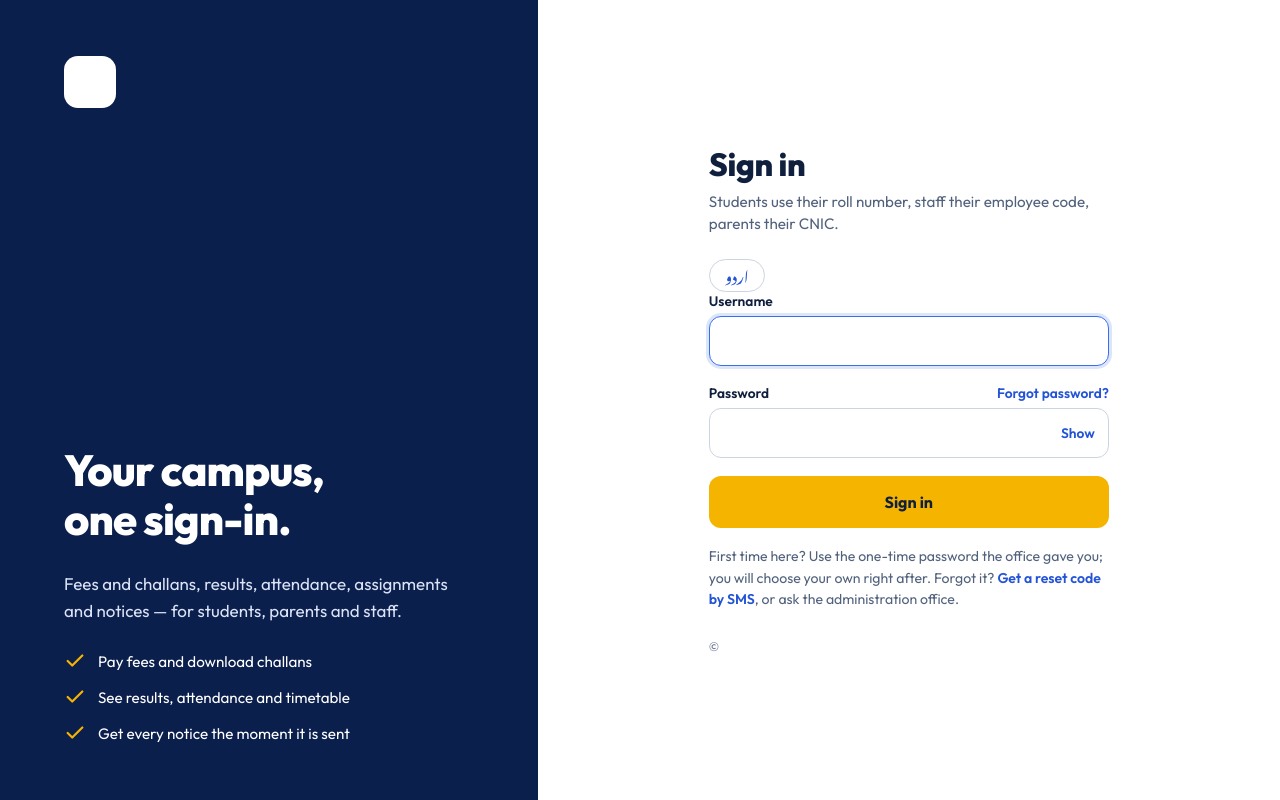
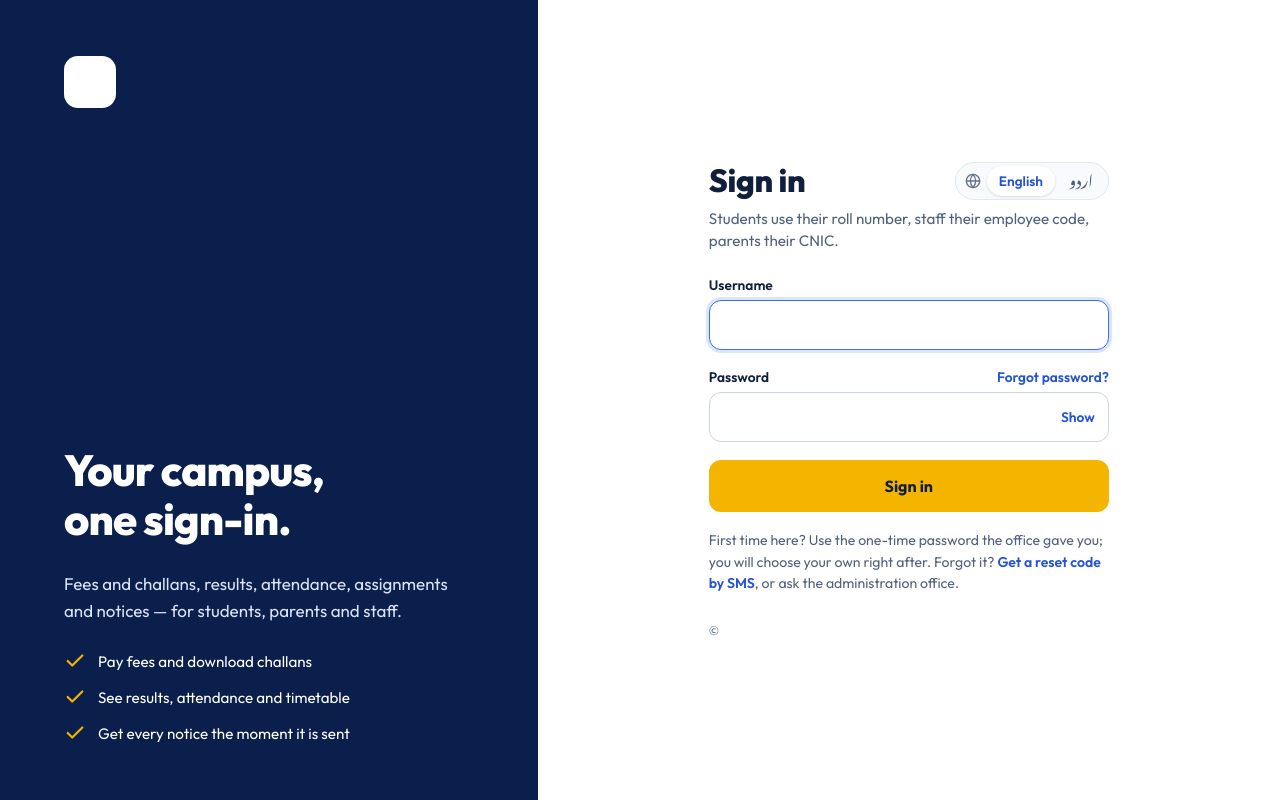
Before and after one commit to Muddassir-Farooq-official/vist_lms, a Python web app: template templates/login.html in a window 1280 px wide. Run offline with Jinja, Linux system fonts and the light colour scheme; the template is opened without the code that fills it, so the values that code supplies are empty.

Commit message:
Sign-in page: a clean English | اردو switch beside the heading
Both options are visible with the current one highlighted, instead of a lone
pill floating above the username box.

Co-Authored-By: Claude Opus 5.5 <noreply@anthropic.com>
Claude-Session: https://claude.ai/code/session_01JEbmfTLBAwQpSHQP7Phu3w

```diff
--- a/static/css/i18n.css
+++ b/static/css/i18n.css
@@ -20,3 +20,21 @@ html:not([lang="ur"]) .lang-toggle { font-family: "Noto Nastaliq Urdu", system-u
 html[lang="ur"] .bottom-link span { font-size: .64rem; line-height: 1.7; overflow: visible; padding-bottom: 2px; }
 html[lang="ur"] .content-subtitle { line-height: 1.9; }
 .lang-toggle { white-space: nowrap; min-width: 56px; flex: none; }
+
+/* ---- sign-in page: "English | اردو" switch beside the heading ---- */
+.signin-card-top { display: flex; align-items: center; justify-content: space-between; gap: 12px; margin-bottom: 8px; }
+.signin-card-top h1 { margin: 0; }
+.lang-switch { display: inline-flex; align-items: center; gap: 2px; padding: 3px; flex: none;
+  border: 1px solid var(--border, #dfe4ef); border-radius: 999px; background: var(--surface-alt, #f4f6fb); }
+.lang-switch-icon { color: var(--text-muted, #64748b); margin: 0 4px 0 6px; flex: none; }
+.lang-switch button { border: 0; background: transparent; color: var(--text-secondary, #475569); cursor: pointer; border-radius: 999px;
+  padding: 0 12px; height: 30px; font: inherit; font-size: .85rem; font-weight: 600; white-space: nowrap; transition: background .15s, color .15s, box-shadow .15s; }
+.lang-switch button[lang="en"] { font-family: "Outfit", system-ui, sans-serif; line-height: 30px; }
+.lang-switch button[lang="ur"] { font-family: "Noto Nastaliq Urdu", system-ui, sans-serif; font-size: .9rem; line-height: 1; padding-bottom: 3px; }
+.lang-switch button:hover { color: var(--text-primary, #0f172a); }
+.lang-switch button[aria-pressed="true"] { background: var(--surface, #fff); color: var(--blue-600, #2454d6); box-shadow: 0 1px 3px rgba(15, 31, 61, .14); cursor: default; }
+.lang-switch button:focus-visible { outline: 2px solid var(--blue-500, #3b6ef5); outline-offset: 1px; }
+.lang-switch[aria-busy="true"] { opacity: .7; pointer-events: none; }
+html[lang="ur"] .lang-switch button { line-height: 1; }
+html[lang="ur"] .lang-switch button[lang="en"] { line-height: 30px; }
+@media (max-width: 360px) { .lang-switch-icon { display: none; } .lang-switch button { padding: 0 9px; } }
--- a/static/js/i18n.js
+++ b/static/js/i18n.js
@@ -13,10 +13,13 @@
 
   // ------------------------------------------------------------- the language button
   document.addEventListener("click", function (e) {
-    var b = e.target.closest && e.target.closest("[data-lang-toggle]");
+    var b = e.target.closest && e.target.closest("[data-lang-toggle],[data-lang-set]");
     if (!b) return;
     e.preventDefault();
-    var next = lang === "ur" ? "en" : "ur";
+    var next = b.getAttribute("data-lang-set") || (lang === "ur" ? "en" : "ur");
+    if (next === lang) return;                            // already showing it
+    var box = b.closest(".lang-switch");
+    if (box) { box.querySelectorAll("[data-lang-set]").forEach(function (x) { x.setAttribute("aria-pressed", String(x === b)); }); box.setAttribute("aria-busy", "true"); }
     setCookie(next);
     var done = function () { location.reload(); };
     fetch("/api/v1/auth/me/language", { method: "POST", credentials: "include", headers: { "Content-Type": "application/json" }, body: JSON.stringify({ language: next }) })
--- /dev/null
+++ b/templates/_lang_switch.html
@@ -0,0 +1,7 @@
+{# The sign-in page's language choice: both options visible, the current one highlighted (static/js/i18n.js handles data-lang-set). #}
+{% set cur = ui_lang(request) %}
+<div class="lang-switch" role="group" aria-label="Language / زبان" translate="no">
+  <svg class="lang-switch-icon" aria-hidden="true" width="16" height="16" viewBox="0 0 24 24" fill="none" stroke="currentColor" stroke-width="2" stroke-linecap="round" stroke-linejoin="round"><circle cx="12" cy="12" r="10"/><path d="M2 12h20"/><path d="M12 2a15.3 15.3 0 0 1 4 10 15.3 15.3 0 0 1-4 10 15.3 15.3 0 0 1-4-10 15.3 15.3 0 0 1 4-10z"/></svg>
+  <button type="button" data-lang-set="en" lang="en" aria-pressed="{{ 'true' if cur != 'ur' else 'false' }}">English</button>
+  <button type="button" data-lang-set="ur" lang="ur" aria-pressed="{{ 'true' if cur == 'ur' else 'false' }}">اردو</button>
+</div>
--- a/templates/login.html
+++ b/templates/login.html
@@ -42,10 +42,12 @@
     <!-- The form. Element ids are what static/js/login.js works with: keep them. -->
     <main class="signin-main">
       <section class="signin-card" aria-labelledby="auth-title">
-        <h1 id="auth-title">Sign in</h1>
+        <div class="signin-card-top">
+          <h1 id="auth-title">Sign in</h1>
+          {% include "_lang_switch.html" %}
+        </div>
         <p class="auth-sub">Students use their roll number, staff their employee code, parents their CNIC.</p>
 
-        {% include "_lang_toggle.html" %}
         <form id="login-form" novalidate>
           <div class="auth-field">
             <label for="username">Username</label>
```
Also changed, not shown: tests/integration/test_families.py (+2 -1 lines).
